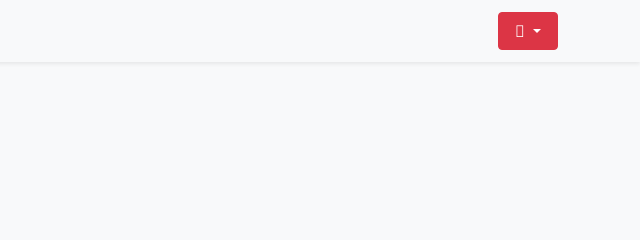
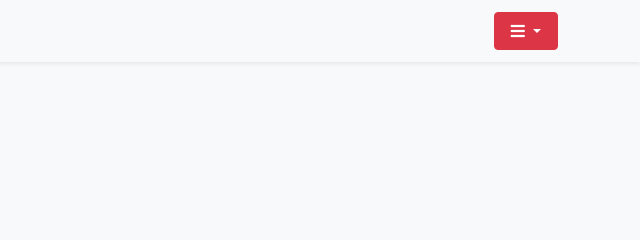
Before and after one commit to muratcan-yuksel/portfolio-1, a website: page index.html in a window 1280 px wide. Shown: the top 240 px of the page, 640-1280 px from the left. Drawn offline with nearby package versions, Linux system fonts and the light colour scheme.

Commit message:
still trying

```diff
--- a/index.html
+++ b/index.html
@@ -12,7 +12,7 @@
       integrity="sha384-+0n0xVW2eSR5OomGNYDnhzAbDsOXxcvSN1TPprVMTNDbiYZCxYbOOl7+AMvyTG2x"
       crossorigin="anonymous"
     />
-    <link href="https://maxcdn.bootstrapcdn.com/font-awesome/4.6.3/css/font-awesome.min.css" rel="stylesheet">
+    <link href="/home/sirius/coding/personalProjects/portfolio-1/node_modules/@fortawesome/fontawesome-free/css/all.css" rel="stylesheet">
     <link rel="stylesheet" href="style.css" />
 
     <title>Portfolio</title>
```
Also changed, not shown: 1 other file.
